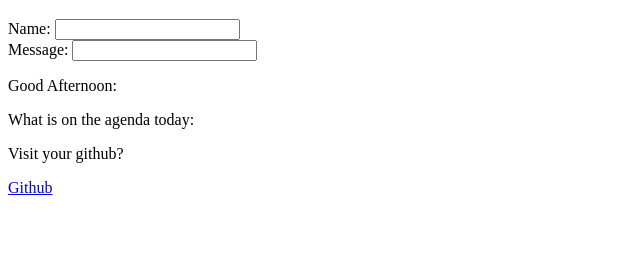
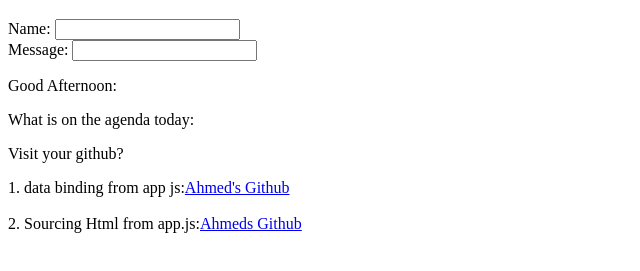
Before and after one commit to Aomar18/Vue_Starter, a plain HTML site: page index.html in a window 1280 px wide. Shown: the part 61-332 px from the top of the page, without its empty margins (0-640 px from the left). Drawn offline with nearby package versions, Linux system fonts and the light colour scheme.

Commit message:
linking two github using two different ways of data binding

```diff
--- a/app.js
+++ b/app.js
@@ -3,7 +3,8 @@ new Vue({
     data: {
         message: '',
         Name: '',
-        github: "https://github.com/Aomar18"
+        github: "https://github.com/Aomar18",
+        webTag: '<a href="https://github.com/Aomar18">Ahmeds Github</a>'
     },
     methods: {
         greet:function(time){
--- a/index.html
+++ b/index.html
@@ -26,16 +26,14 @@
 
 
         <!-- data binding -->
-        <a :href="github">Github</a>
-    </div>
+       1. data binding from app js:<a :href="github">Ahmed's Github</a>
+<br>
+<br>
+       2. Sourcing Html from app.js:<span v-html="webTag"></span>
 
 
 
-
-
-
-
-
+    </div>
     <!-- Sourced javascript file -->
     <!-- only works at bottom for  -->
     <!-- some reason -- more research required -->
```
